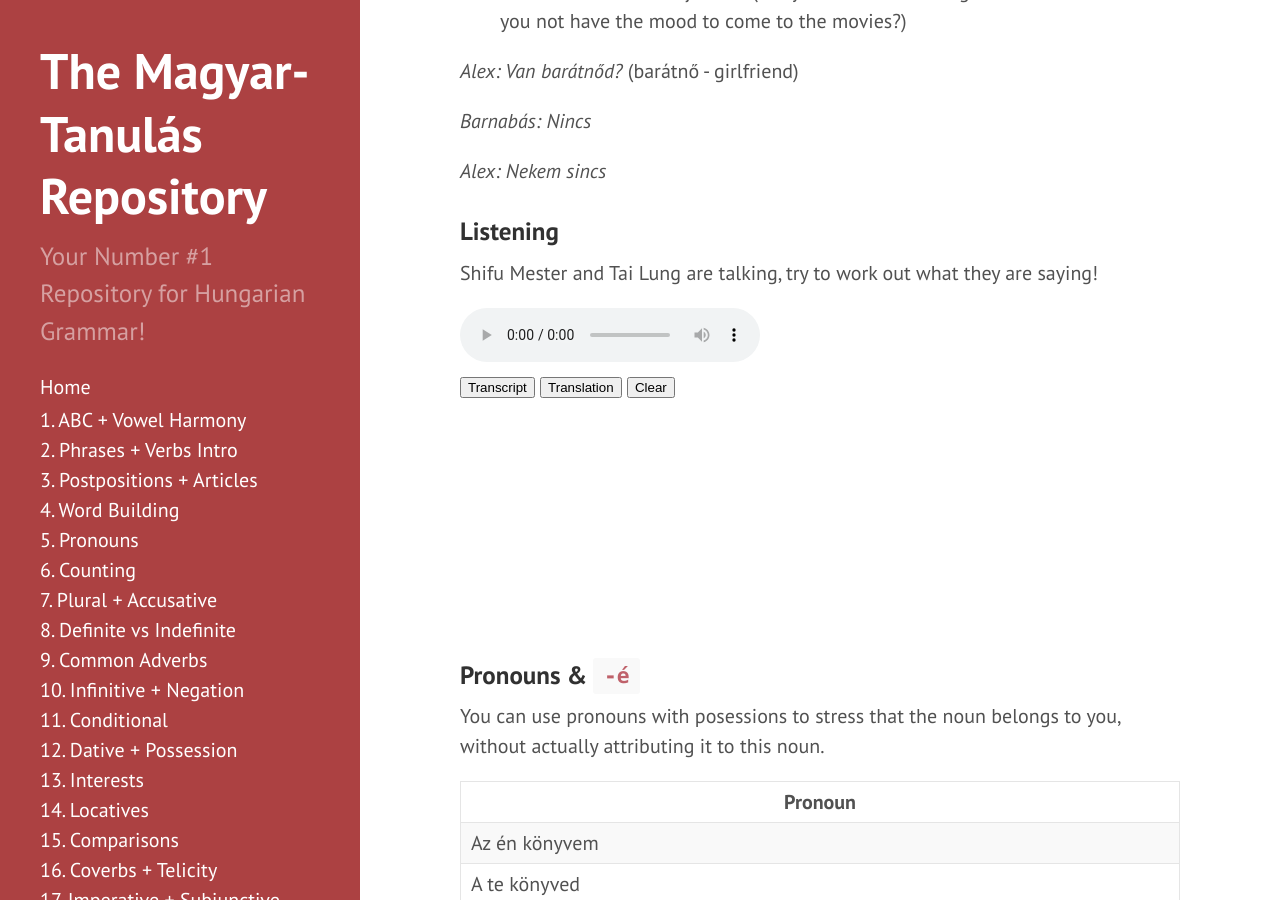
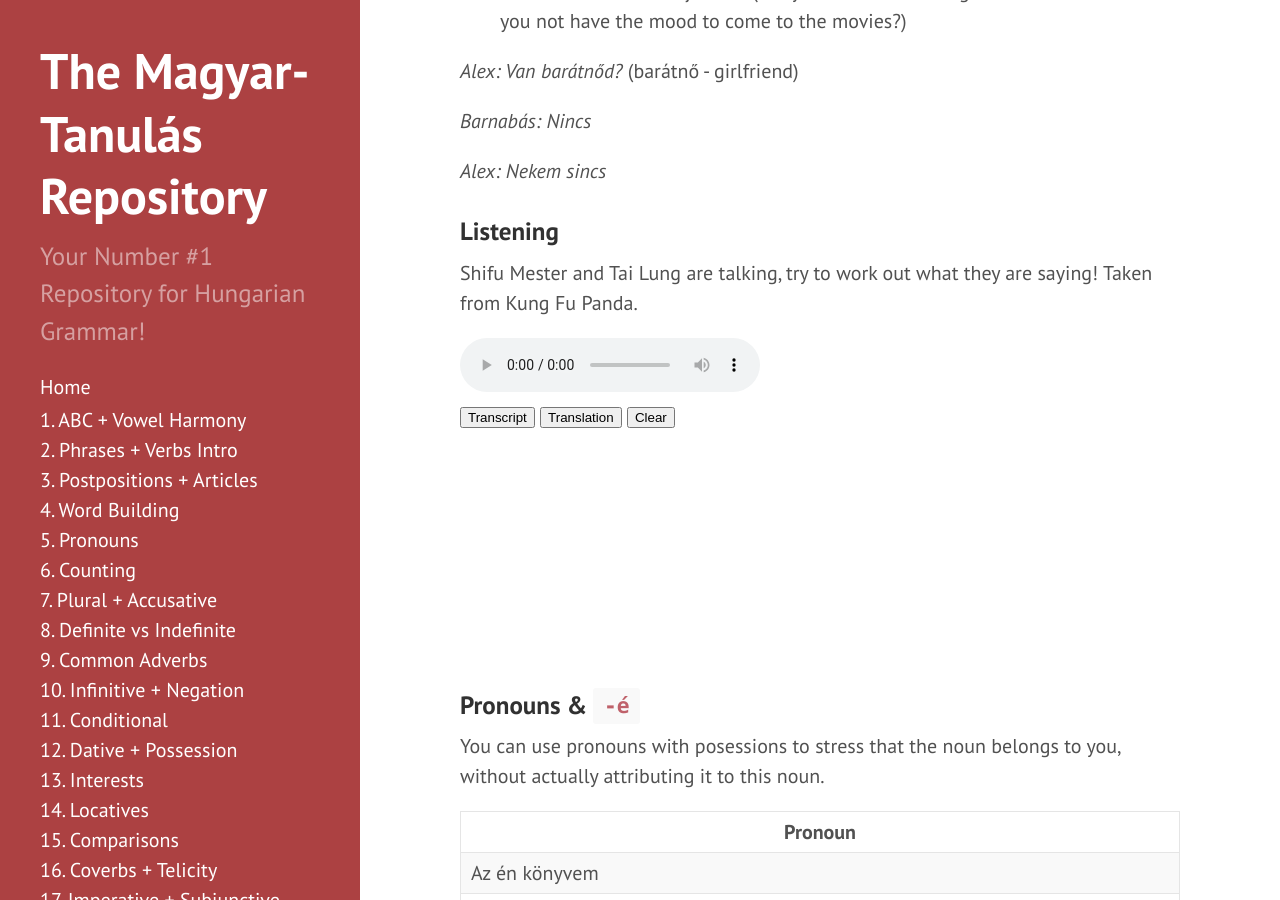
Before and after one commit to Magyartanulas/magyartanulas.github.io, a Jekyll site: the page built from dative_possession.md, in a window 1280 px wide and 900 px high, scrolled down 4451 px. Built offline with Jekyll 4.4.1, drawn with Linux system fonts in a browser that asks for light colours; comment, search, counter and statistics services are not loaded.

Commit message:
Update dative_possession.md

```diff
--- a/dative_possession.md
+++ b/dative_possession.md
@@ -126,7 +126,7 @@ In Hungarian, there is no verb *to have*, instead you state what belongs to you
 
 ### Listening
 
-Shifu Mester and Tai Lung are talking, try to work out what they are saying!
+Shifu Mester and Tai Lung are talking, try to work out what they are saying! Taken from Kung Fu Panda.
 
 <audio controls><source src="https://magyartanulas.github.io/public/sárkányharcos.mp3" type="audio/mpeg">Your browser does not support the audio element.</audio>
 
```
